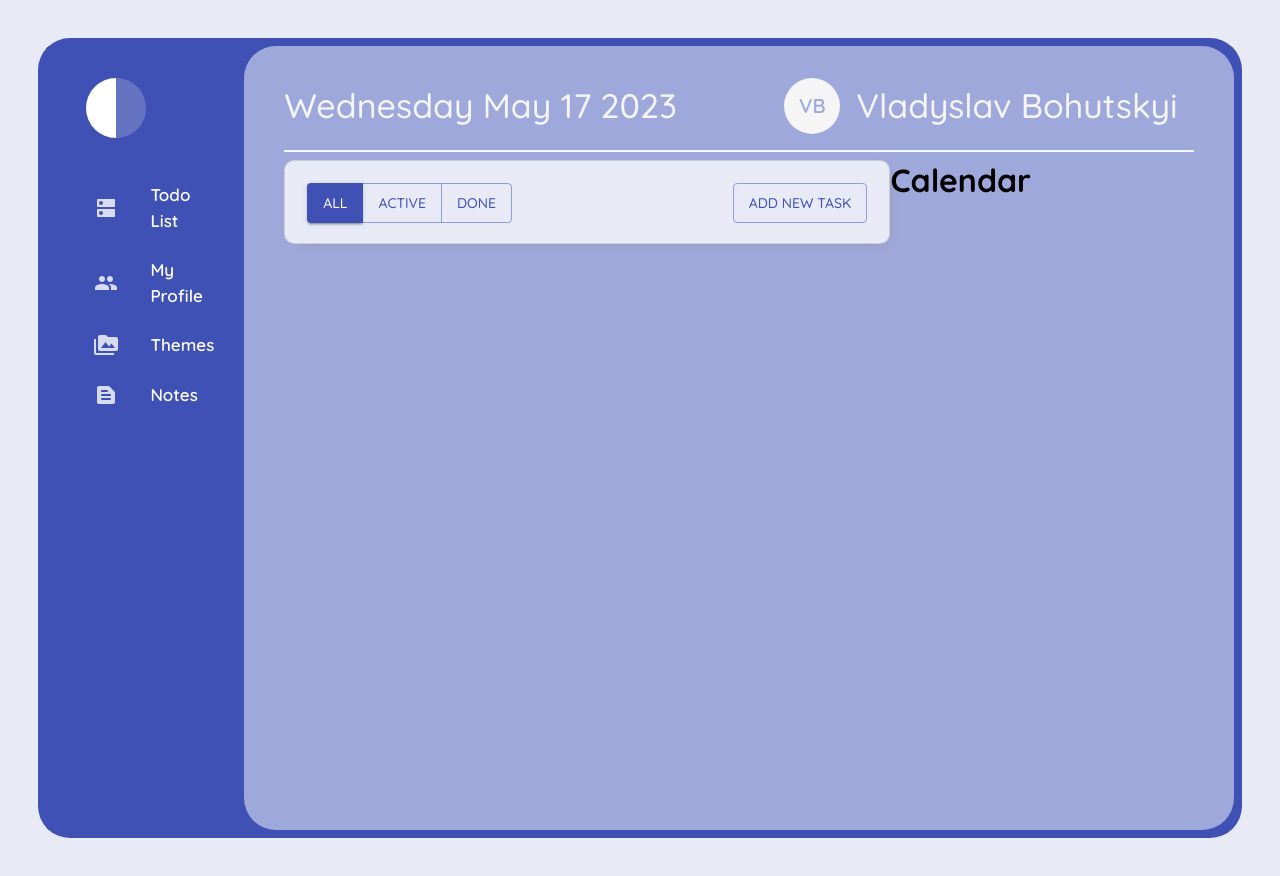
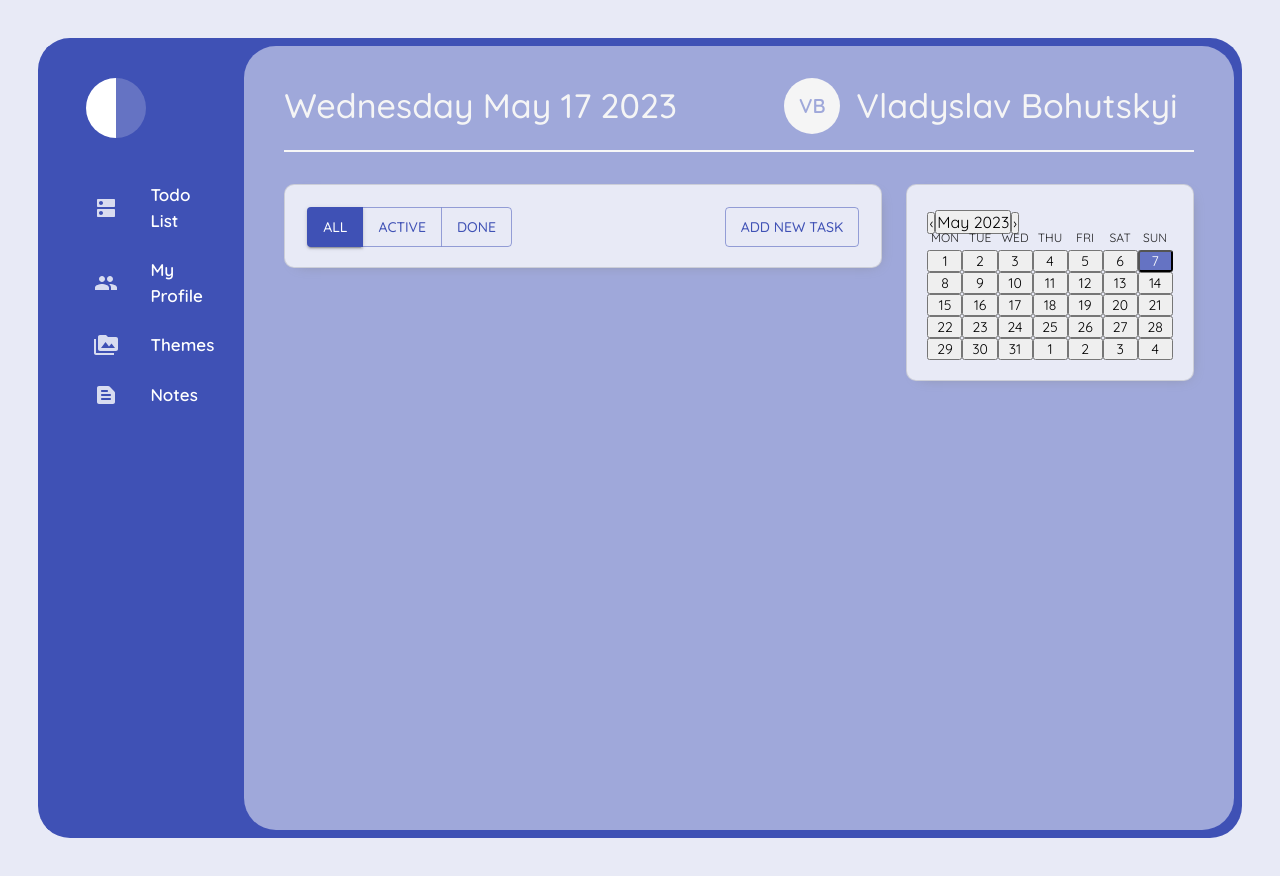
Before and after one commit to VladyslavBohutskyi/task_sheduler, a React (Create React App) app: page / in a window 1280 px wide. Built offline with nearby package versions, Linux system fonts and the light colour scheme.

Commit message:
add filter and calendar

```diff
--- a/package.json
+++ b/package.json
@@ -17,6 +17,7 @@
     "@types/react-dom": "^18.2.1",
     "mobx-react": "^7.6.0",
     "react": "^18.2.0",
+    "react-calendar": "^4.2.1",
     "react-dom": "^18.2.0",
     "react-router-dom": "^6.11.1",
     "react-scripts": "5.0.1",
--- a/src/App.tsx
+++ b/src/App.tsx
@@ -8,6 +8,7 @@ import Themes from './modules/themes';
 import Notes from './modules/notes';
 import { observer } from 'mobx-react';
 import ThemeStore from './store/theme'
+import TodoCalendar from './modules/calendar';
 
 const App = observer(() => {
 
@@ -42,7 +43,7 @@ const App = observer(() => {
             bgcolor={'background.default'}
             borderRadius={8}
           >
-            <Grid container>
+            <Grid container spacing={3}>
               <Grid item lg={12}>
                 <Dashboard />
               </Grid>
@@ -54,7 +55,7 @@ const App = observer(() => {
                 </Routes>
               </Grid>
               <Grid item md={12} lg={4}>
-                <h1>Calendar</h1>
+                <TodoCalendar/>
               </Grid>
             </Grid>
           </Grid>
--- a/src/index.css
+++ b/src/index.css
@@ -1,9 +1,87 @@
 @import url('https://fonts.googleapis.com/css2?family=Quicksand:wght@400;500;600;700&family=Roboto:wght@300;400;500;700&family=Teko:wght@300;400;500;600;700&display=swap');
-*{
+
+* {
     padding: 0;
     margin: 0;
     font-family: 'Quicksand';
 }
-a{
+
+a {
     text-decoration: none;
 }
+
+.react-calendar {
+    border: none;
+    font-family: 'Quicksand';
+    background: unset;
+}
+
+.react-calendar__month-view__days__day--weekend {
+    color: black;
+}
+
+.react-calendar__tile--now {
+    background: black !important;
+    color: white;
+    border-radius: 3px;
+}
+
+.react-calendar__tile--active:enabled:hover,
+.react-calendar__tile--active:enabled:focus {
+    background: #bcbcbc;
+    border-radius: 3px;
+}
+
+.react-calendar__month-view__weekdays {
+    text-align: center;
+    text-transform: uppercase;
+    font-weight: normal;
+    font-size: 0.75em;
+    margin-bottom: 5px;
+}
+
+.react-calendar__month-view__weekdays abbr[title] {
+    text-decoration: none !important;
+}
+
+.react-calendar button {
+    font-size: 14px;
+}
+
+.react-calendar__tile--active {
+    background: #bcbcbc;
+    color: white;
+    border-radius: 3px;
+}
+
+.react-calendar__navigation {
+    height: 20px;
+}
+
+.react-calendar__tile--now:enabled:hover .react-calendar__tile--now:enabled:focus {
+    background: #3049d0;
+}
+
+.react-calendar__navigation__prev2-button,
+.react-calendar__navigation__next2-button {
+    display: none !important;
+    font-size: 22px;
+}
+
+.react-calendar__navigation__label__labelText {
+    font-size: 16px;
+}
+
+.react-calendar {
+    width: 100%;
+}
+
+.menu_link.active .MuiButtonBase-root {
+    background-color: #9fa8da;
+    color: white;
+    border-radius: 4px;
+}
+
+body .MuiModal-backdrop {
+    background-color: rgba(43, 44, 64, 0.5);
+}
--- /dev/null
+++ b/src/modules/calendar/index.tsx
@@ -0,0 +1,24 @@
+import { Today } from '@mui/icons-material';
+import { Paper, styled } from '@mui/material';
+import { observer } from 'mobx-react';
+import Calendar from 'react-calendar';
+import ThemeStore from '../../store/theme'
+
+
+const TodoCalendar = observer(() => {
+    const CustomCalendar: any = styled(Calendar)`
+    .react-calendar__tile--now {
+      background: ${ThemeStore.activeTheme.palette.primary.light} !important;
+    }
+  `
+
+    return (
+        <Paper variant={'outlined'}
+            sx={{ p: '20px', pt: '25px', borderRadius: '10px', boxShadow: '4px 4px 14px -10px grey' }}
+        >
+            <CustomCalendar locale={'en'} />
+        </Paper>
+    )
+})
+
+export default TodoCalendar
--- a/src/modules/todo/components/taskForm.tsx
+++ b/src/modules/todo/components/taskForm.tsx
@@ -1,17 +1,28 @@
 import { Box, Button, ButtonGroup } from "@mui/material"
 import AddTask from "./addTask"
+import { observer } from "mobx-react"
+import TodoStore from "../../../store/todo"
 
-const buttons = [
+const TaskForm = observer(() => {
 
-  <Button key={'all'} variant="contained">ALL</Button>,
-  <Button key={'active'}>ACTIVE</Button>,
-  <Button key={'done'}>DONE</Button>,
+  const buttons = [
+    <Button variant={TodoStore.filterTasks == null ? 'contained' : 'outlined'}
+      key={'all'} onClick={() => { TodoStore.filteredTask(null) }}>
+      ALL
+    </Button>,
 
-]
+    <Button variant={TodoStore.filterTasks == true ? 'contained' : 'outlined'}
+      key={'active'} onClick={() => { TodoStore.filteredTask(true) }}>
+      ACTIVE
+    </Button>,
 
-const TaskForm = () => {
+    <Button variant={TodoStore.filterTasks == false ? 'contained' : 'outlined'}
+      key={'done'} onClick={() => { TodoStore.filteredTask(false) }}>
+      DONE
+    </Button>,
+  ]
+
   return (
-
     <Box
       display={'flex'}
       justifyContent={'space-between'}
@@ -20,9 +31,9 @@ const TaskForm = () => {
       <ButtonGroup sx={{ height: '40px' }}>
         {buttons}
       </ButtonGroup>
-      <AddTask/>
+      <AddTask />
     </Box>
   )
-}
+})
 
 export default TaskForm
--- a/src/modules/todo/components/taskList.tsx
+++ b/src/modules/todo/components/taskList.tsx
@@ -9,9 +9,13 @@ const TaskList = observer(() => {
   return (
     <Box my={2.5} >
       {
-        TodoStore.todosArray.map((item) => (
-          <TaskItem key={item.id} title={item.title} body={item.body} id={item.id} status={item.status}/>
-        ))
+        TodoStore.todosArray.map((item) => {
+          if (TodoStore.filterTasks == item.status || TodoStore.filterTasks == null) {
+            return (
+              <TaskItem key={item.id} title={item.title} body={item.body} id={item.id} status={item.status} />
+            )
+          }
+        })
       }
     </Box>
   )
--- a/src/store/todo.ts
+++ b/src/store/todo.ts
@@ -8,6 +8,8 @@ class TodoStore {
   constructor() {
     makeAutoObservable(this)
   }
+
+  filterTasks: null | boolean = null
 
   todosArray: ITaskItem[] =
     (localStorage.getItem('todo')) == null ? [] : JSON.parse(localStorage.getItem('todo') || '')
@@ -36,6 +38,9 @@ class TodoStore {
     localStorage.setItem('todo', JSON.stringify(this.todosArray))
   }
 
+  filteredTask(filter: null | boolean){
+    this.filterTasks = filter
+  }
 
 }
 
```
Also changed, not shown: 1 other file (tests, documents, lock files or other folders).
